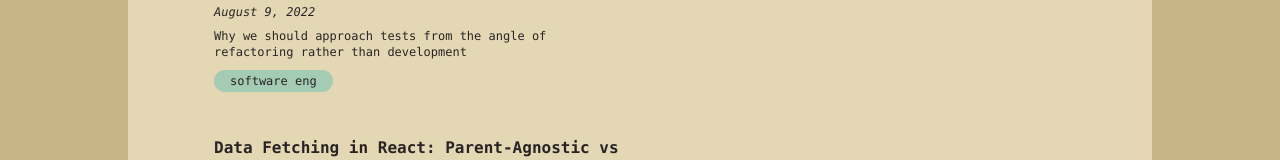
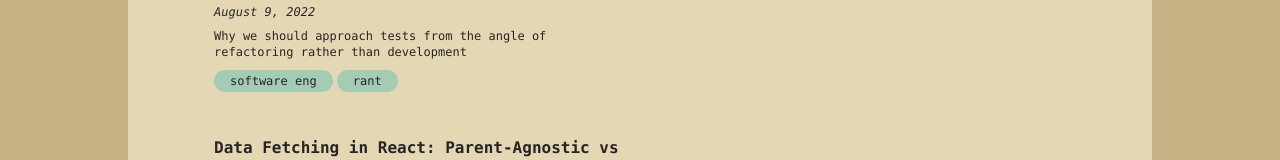
Before and after one commit to ElanMedoff/personal-site, a Next.js app: page /blog in a window 1280 px wide. Shown: the part 1044-1204 px from the top of the page. Built offline with nearby package versions, Linux system fonts and the light colour scheme.

Commit message:
add screen for no results

```diff
--- a/_posts/address-contemporary-issues-with-intention.md
+++ b/_posts/address-contemporary-issues-with-intention.md
@@ -6,6 +6,7 @@ slug: address-contemporary-issues-with-intention
 tags:
   - comics
   - reading
+  - rant
 collection:
   name: "thousand-comics"
   order: 2
--- a/_posts/test-driven-refactoring.md
+++ b/_posts/test-driven-refactoring.md
@@ -5,6 +5,7 @@ lastUpdated: "August 9, 2022"
 slug: test-driven-refactoring
 tags:
   - software eng
+  - rant
 collection: null
 ---
 
--- a/_posts/third-party-narration-rarely-works.md
+++ b/_posts/third-party-narration-rarely-works.md
@@ -6,6 +6,7 @@ slug: third-party-narration-rarely-works
 tags:
   - comics
   - reading
+  - rant
 collection:
   name: "thousand-comics"
   order: 1
--- a/pages/blog/index.tsx
+++ b/pages/blog/index.tsx
@@ -100,6 +100,12 @@ export default function Blog({ allPosts }: { allPosts: Metadata[] }) {
   return (
     <div className="flex flex-wrap-reverse gap-12">
       <section className="flex flex-col gap-4 flex-grow-[3] flex-shrink-[3] basis-[300px]">
+        {!shouldRenderCollectionsTitle() && !shouldRenderBlogTitle() ? (
+          <div className="pl-3">
+            <h2 className="mb-3 text-2xl">no results!</h2>
+            <p className="italic">try selecting other combinations</p>
+          </div>
+        ) : null}
         {shouldRenderCollectionsTitle() ? (
           <h2 className="pl-3 text-2xl underline">collections</h2>
         ) : null}
```
